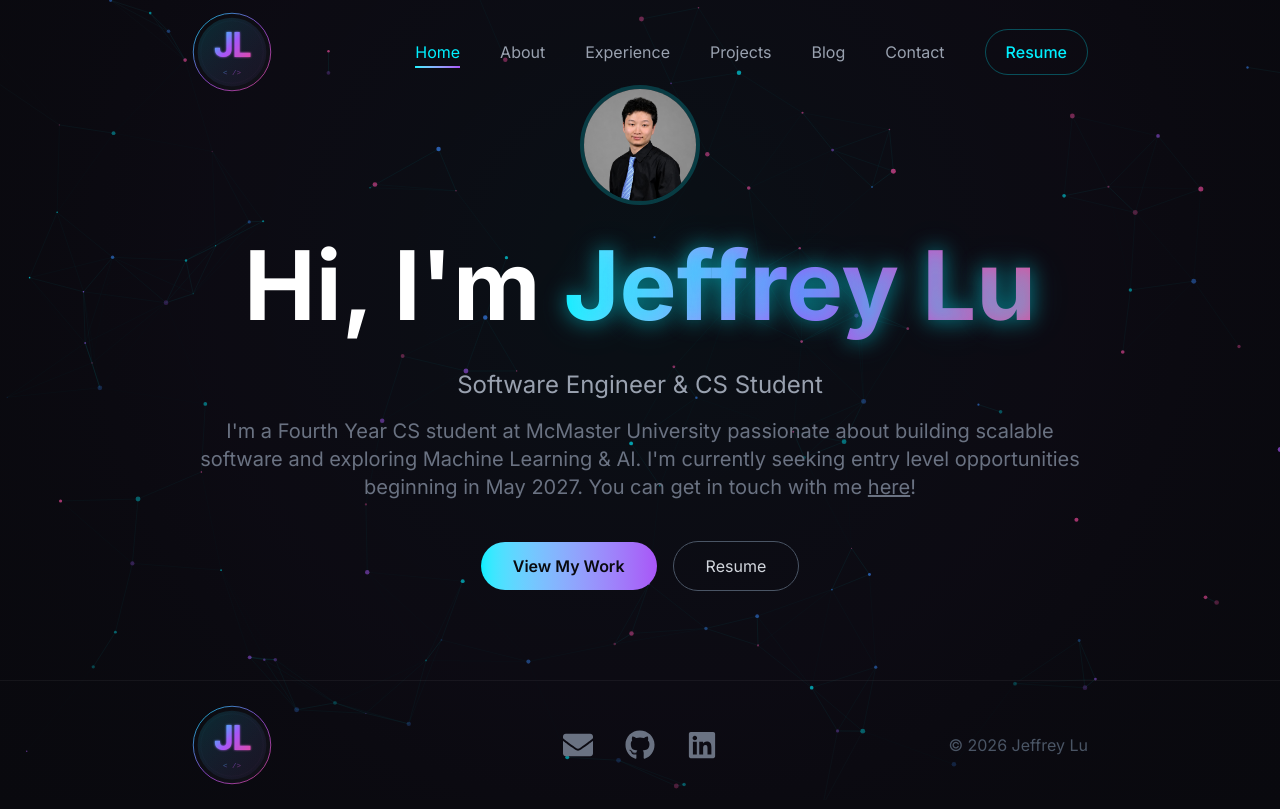
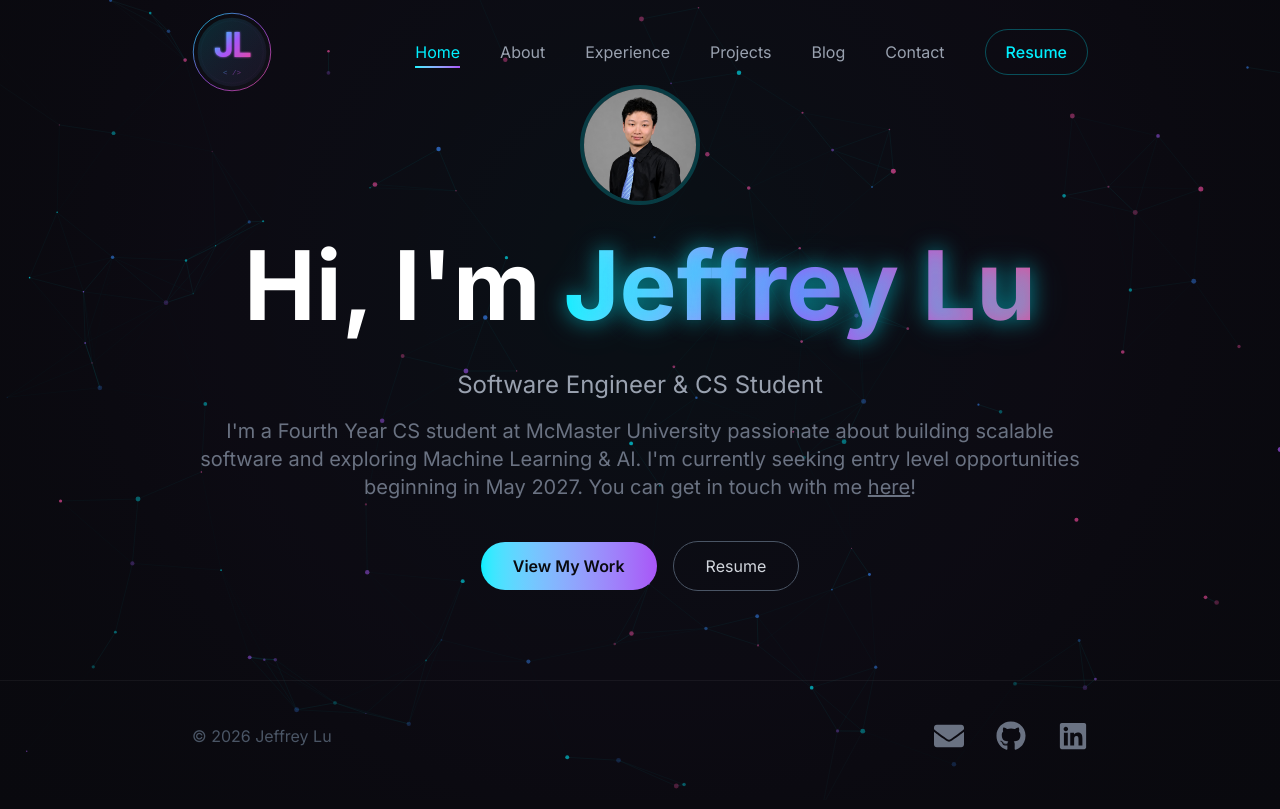
Before and after one commit to jeffreyl45/jefflu2, a React (Vite) app: page /experience in a window 1280 px wide. Built offline with nearby package versions, Linux system fonts and the light colour scheme.

Commit message:
modified footer spacing

```diff
--- a/src/components/Footer.jsx
+++ b/src/components/Footer.jsx
@@ -3,14 +3,11 @@ import { Link } from "react-router-dom";
 
 export default function Footer() {
   return (
-    <footer className="relative z-10 border-t border-white/5 py-6 px-6 lg:px-[15%]">
-      <div className="flex flex-col items-center gap-4 md:grid md:grid-cols-3 md:items-center">
-        <Link
-          to="/"
-          className="hover:opacity-80 transition-opacity md:justify-self-start"
-        >
-          <img src={`${import.meta.env.BASE_URL}logo.svg`} alt="JL" className="h-16 w-16 md:h-20 md:w-20" />
-        </Link>
+    <footer className="relative z-10 border-t border-white/5 pt-10 pb-4 px-6 lg:px-[15%]">
+      <div className="flex flex-col items-center gap-4 md:flex-row md:justify-between">
+        <p className="text-sm md:text-base text-gray-600">
+          &copy; {new Date().getFullYear()} Jeffrey Lu
+        </p>
 
         <div className="flex items-center justify-center gap-8">
           {[
@@ -30,10 +27,6 @@ export default function Footer() {
             </a>
           ))}
         </div>
-
-        <p className="text-sm md:text-base text-gray-600 md:justify-self-end">
-          &copy; {new Date().getFullYear()} Jeffrey Lu
-        </p>
       </div>
     </footer>
   );
```
